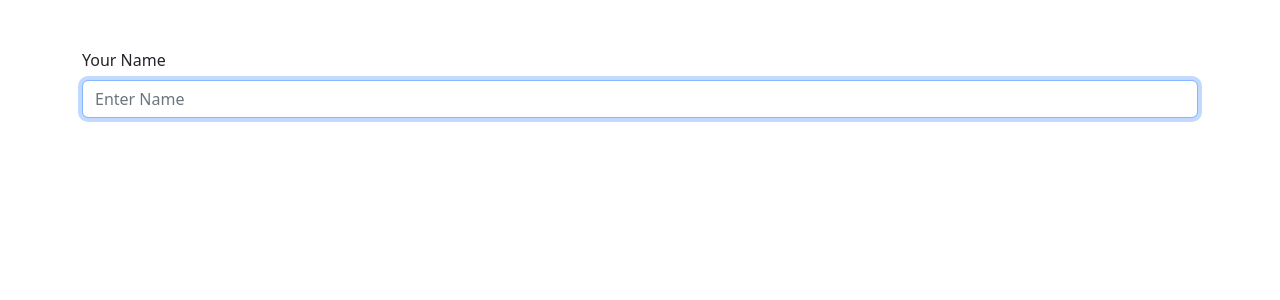
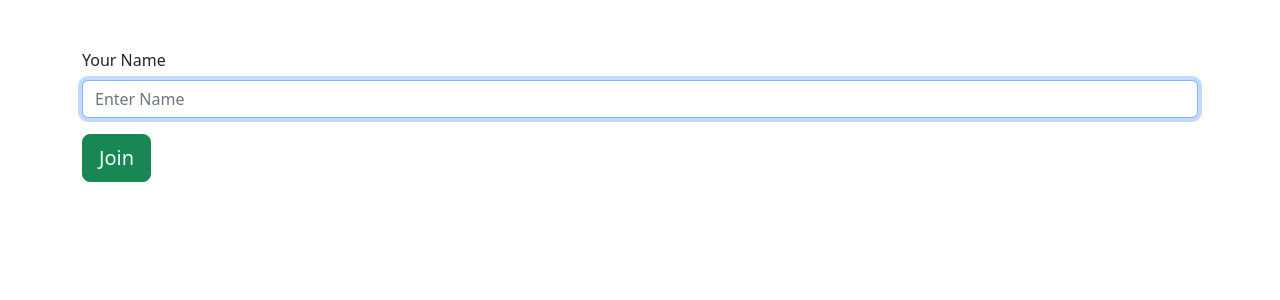
Before and after one commit to misterbastean/chatback-client, a React (Create React App) app: page /room/1/join in a window 1280 px wide. Shown: the top 300 px of the page. Built offline with nearby package versions, Linux system fonts and the light colour scheme.

Commit message:
Add joinRoom functionality

```diff
--- a/src/components/NewRoomForm.js
+++ b/src/components/NewRoomForm.js
@@ -22,7 +22,6 @@ function NewRoomForm() {
         roomDays,
       }),
     };
-    console.log("requestOptions:", requestOptions);
 
     fetch(
       `http://${window.location.hostname}:3001/api/v1/rooms`,
@@ -35,7 +34,6 @@ function NewRoomForm() {
           console.log("Error creating room:", response.message);
         } else {
           // Store userId in localStorage
-          console.log(response);
           localStorage.setItem("userId", response.room.members[0]._id); // TODO: update to cookie for security
 
           // Redirect to room page
--- a/src/components/RoomCodeForm.js
+++ b/src/components/RoomCodeForm.js
@@ -22,13 +22,12 @@ function RoomCodeForm() {
       }
 
       if (allInputsFull) {
-        console.log("All inputs full, requesting room.");
         const roomCode = roomCodeInputsRefs.current
           .map((input) => {
             return input.value;
           })
           .join("");
-        navigate(`/room/${roomCode}`);
+        navigate(`/room/${roomCode}/join`);
       }
     }
   };
@@ -48,7 +47,6 @@ function RoomCodeForm() {
         <Container style={{ maxWidth: "80%" }}>
           <Row className="px-6">
             {roomCodeInputsRefs.current.map((_ref, index) => {
-              console.log(index);
               return (
                 <Col className="mx-0 px-1" key={`roomCode=${index}`}>
                   <Form.Control
--- a/src/pages/JoinRoomPage.js
+++ b/src/pages/JoinRoomPage.js
@@ -1,34 +1,51 @@
 import { useState } from "react";
-import { v4 as uuidv4 } from "uuid";
 import { useLocation, useRoute } from "wouter";
-import { Container, Form } from "react-bootstrap";
+import { Container, Form, Button } from "react-bootstrap";
 
 function NewRoomPage() {
   const [userName, setUserName] = useState("");
   const [, params] = useRoute("/room/:roomCode/join");
-  const [, navigate] = useLocation();
+  const [, setLocation] = useLocation();
 
   // TODO: Set userName valute from localstorage on page load, if exists
 
   const handleSubmit = (e) => {
     e.preventDefault();
-    // Verify username exists and has length
-    if (!userName || userName.length === 0) {
-      console.error("Enter a username.");
-      return;
-    }
-    if (userName.length > 20) {
-      console.error("Username too long (20 characters max).");
-      return;
-    }
 
-    // Set name and UUID in localstorage
-    const userId = uuidv4();
-    localStorage.setItem("userId", userId);
-    localStorage.setItem("userName", userName);
+    const requestOptions = {
+      method: "PATCH",
+      headers: { "Content-Type": "application/json" },
+      body: JSON.stringify({
+        userName,
+        roomCode: params.roomCode,
+      }),
+    };
 
-    // Redirect to room
-    navigate(`/room/${params.roomCode}`);
+    fetch(
+      `http://${window.location.hostname}:3001/api/v1/rooms/${params.roomCode}`,
+      requestOptions
+    )
+      .then((response) => response.json())
+      .then((response) => {
+        if (!response.success) {
+          // TODO: Handle error
+          console.log("Error joining room:", response.message);
+        } else {
+          // Store userId in localStorage
+          localStorage.setItem(
+            "userId",
+            response.room.members.find((member) => member.userName === userName)
+              ._id
+          ); // TODO: update to cookie for security
+
+          // Redirect to room page
+          setLocation(`/room/${response.room.roomCode}`);
+        }
+      })
+      .catch((err) => {
+        // TODO: Handle error
+        console.log("Error joining room:", err);
+      });
   };
 
   return (
@@ -48,6 +65,9 @@ function NewRoomPage() {
             }}
           />
         </Form.Group>
+        <Button size="lg" variant="success" type="submit">
+          Join
+        </Button>
       </Form>
     </Container>
   );
```
